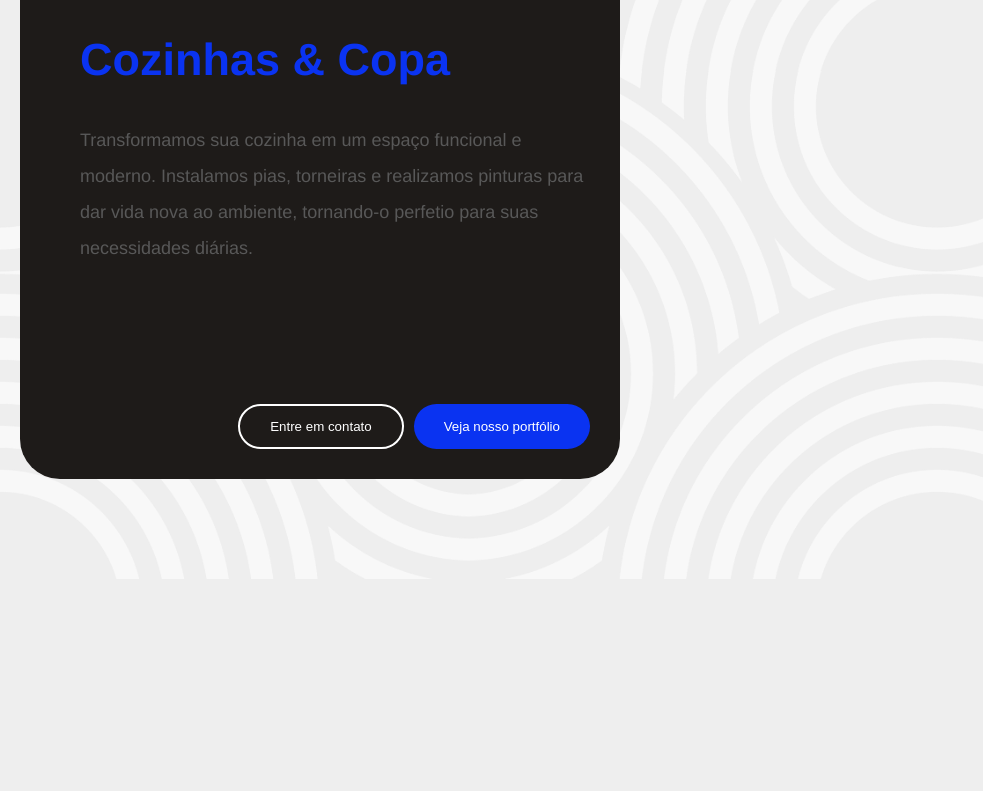
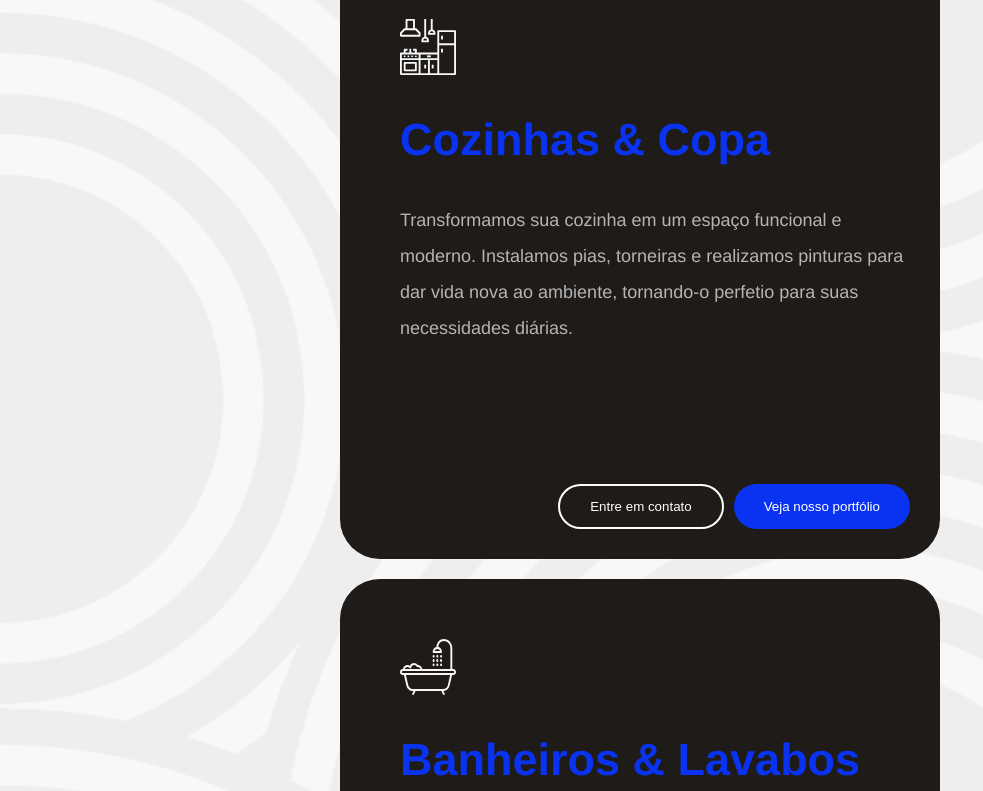
Before and after one commit to lucastdcs/ReforMar, a React (Vite) app: page / in a window 1280 px wide. Shown: the part 2469-3260 px from the top of the page, without its empty margins (0-983 px from the left). Before the commit the page ends 3048 px from the top, so only its background shows below. Built offline with nearby package versions, Linux system fonts and the light colour scheme.

Commit message:
Services Grid Created

```diff
--- a/src/Components/ServicesCard/ServicesCard.jsx
+++ b/src/Components/ServicesCard/ServicesCard.jsx
@@ -3,23 +3,18 @@ import { StyledServicesCard } from "./ServicesCard.styled";
 import Button from "../Button/Button";
 import { H4 } from "../../assets/styles/typography.styled";
 import { Text } from "../../assets/styles/typography.styled";
-import Kitchen from "../../assets/icons/services_kitchen.svg";
 
 const ServicesCard = (props) => {
   return (
     <>
       <StyledServicesCard>
         <span>
-          <img src={Kitchen} />
+          <img src={props.icon} />
         </span>
 
-        <H4>Cozinhas & Copa</H4>
-        <Text>
-          Transformamos sua cozinha em um espaço funcional e moderno. Instalamos
-          pias, torneiras e realizamos pinturas para dar vida nova ao ambiente,
-          tornando-o perfetio para suas necessidades diárias.
-        </Text>
-        <div className="">
+        <H4>{props.title}</H4>
+        <Text>{props.text}</Text>
+        <div>
           <Button texto="Entre em contato" variant="outline" />
           <Button texto="Veja nosso portfólio" />
         </div>
--- a/src/Components/ServicesCard/ServicesCard.styled.js
+++ b/src/Components/ServicesCard/ServicesCard.styled.js
@@ -1,8 +1,8 @@
 import styled from "styled-components";
 
 export const StyledServicesCard = styled.div`
-   width: 60rem;
-   max-width: 100%;
+   max-width: 60rem;
+   min-width: 30rem;
    height: 60rem;
    background-color: var(--black);
    border-radius: 4rem;
@@ -12,7 +12,7 @@ export const StyledServicesCard = styled.div`
 
 
    p {
-    color: var(--grey);
+    color: var(--grey1);
 
    }
    h3{
@@ -28,4 +28,16 @@ export const StyledServicesCard = styled.div`
    div button:nth-child(1){
       margin-right: 1rem;
    }
+
+   @media (max-width:740px){
+      div button:nth-child(1){
+         margin-bottom: 1rem;
+      }
+   padding: 4rem 2rem 2rem 4rem;
+   div  {
+      display: flex;
+      flex-wrap: wrap;
+      justify-content: end;
+   }
+   }
 `;
--- a/src/Pages/Início.jsx
+++ b/src/Pages/Início.jsx
@@ -12,6 +12,11 @@ import { LabelTitle } from "../assets/styles/typography.styled.js";
 import Button from "../Components/Button/Button.jsx";
 import Badges from "../Components/Badges/Badges.jsx";
 import Carousel from "../Components/Carrousel/Carousel.jsx";
+import Kitchen from "../assets/icons/services_kitchen.svg";
+import Bath from "../assets/icons/services_bath.svg";
+import Barbecue from "../assets/icons/services_barbecue.svg";
+import Laundry from "../assets/icons/services_laundry.svg";
+import Porch from "../assets/icons/services_porch.svg";
 
 const Inicio = () => {
   const StyledContainer = styled.section`
@@ -86,7 +91,6 @@ const Inicio = () => {
       text-align: start;
       margin-left: 10%;
     }
-
   `;
   const StyledContainer4 = styled.section`
     width: 100vw;
@@ -99,9 +103,30 @@ const Inicio = () => {
       text-align: start;
       margin-left: 10%;
     }
-
   `;
 
+  const ServicesGrid = styled.div`
+    margin: auto;
+    margin-top: 8rem;
+    display: grid;
+    width: 65vw;
+    max-width: 120rem;
+    grid-template-columns: 1fr 1fr;
+    grid-auto-rows: auto;
+    gap: 2rem;
+
+    :last-child {
+      grid-column: span 2;
+    }
+
+    @media (max-width: 1540px){
+      grid-template-columns: 1fr;
+      justify-items: center;
+      :last-child {
+        grid-column: span 1;
+      }
+    }
+  `;
   return (
     <>
       <StyledContainer>
@@ -122,7 +147,11 @@ const Inicio = () => {
         <Badges />
       </StyledContainer2>
       <StyledContainer3>
-        <Titles text_label="Projetos de Sucesso" text_title="Projetos" text_span="Exclusivos"/>
+        <Titles
+          text_label="Projetos de Sucesso"
+          text_title="Projetos"
+          text_span="Exclusivos"
+        />
         <Carousel>
           <Card
             img={CardExample}
@@ -167,8 +196,40 @@ const Inicio = () => {
         </Carousel>
       </StyledContainer3>
       <StyledContainer4>
-      <Titles text_label="Nossos serviços" text_title="Serviços para seu" text_span="novo lar"/>
-      <ServicesCard></ServicesCard>
+        <Titles
+          text_label="Nossos serviços"
+          text_title="Serviços para seu"
+          text_span="novo lar"
+        />
+        <ServicesGrid>
+          <ServicesCard
+            icon={Kitchen}
+            title="Cozinhas & Copa"
+            text="Transformamos sua cozinha em um espaço funcional e moderno. Instalamos
+          pias, torneiras e realizamos pinturas para dar vida nova ao ambiente,
+          tornando-o perfetio para suas necessidades diárias."
+          />
+          <ServicesCard
+            icon={Bath}
+            title="Banheiros & Lavabos"
+            text="Renove seu banheiro com praticidade. Instalamos acessórios, realizamos pinturas e pequenas reformas para garantir um ambiente elegante e funcional."
+          />
+          <ServicesCard
+            icon={Laundry}
+            title="Lavanderias & Serviços"
+            text="Deixe sua lavanderia mais eficiente e organizada. Realizamos instalação de tanques, prateleiras e serviços de pintura para criar um espaço prático e agradável."
+          />
+          <ServicesCard
+            icon={Barbecue}
+            title="Área Gourmet & Churrasqueiras"
+            text="Transforme sua área de lazer em um local perfeito para reunir amigos e familiares. Instalamos churrasqueiras, bancadas e realizamos pinturas para criar um ambiente convidativo e acolhedor."
+          />
+          <ServicesCard
+            icon={Porch}
+            title="Varandas"
+            text="Amplie seus momentos de relaxamento e convívio ao ar livre. Realizamos pequenas reformas, instalação de pisos e serviços de pintura para transformar sua varanda em um espaço aconchegante e funcional."
+          />
+        </ServicesGrid>
       </StyledContainer4>
     </>
   );
--- a/src/assets/styles/base/variables.css
+++ b/src/assets/styles/base/variables.css
@@ -7,6 +7,7 @@
   --color-tertiary: #0A33F1;
   --color-error: #F85C5C;
   --off-white: #EEEEEE;
+  --grey1: #B5B5B5;
   --grey: #585858;
   --grey-shadow: rgb(88, 88, 88, 0.3);
   --black: #1E1B19;
--- a/src/index.css
+++ b/src/index.css
@@ -53,7 +53,7 @@ body {
 
 
 ::-webkit-scrollbar {
-  width: 1.7rem;
+  width: 1.5rem;
   height: 1.5rem;
 }
 
```
